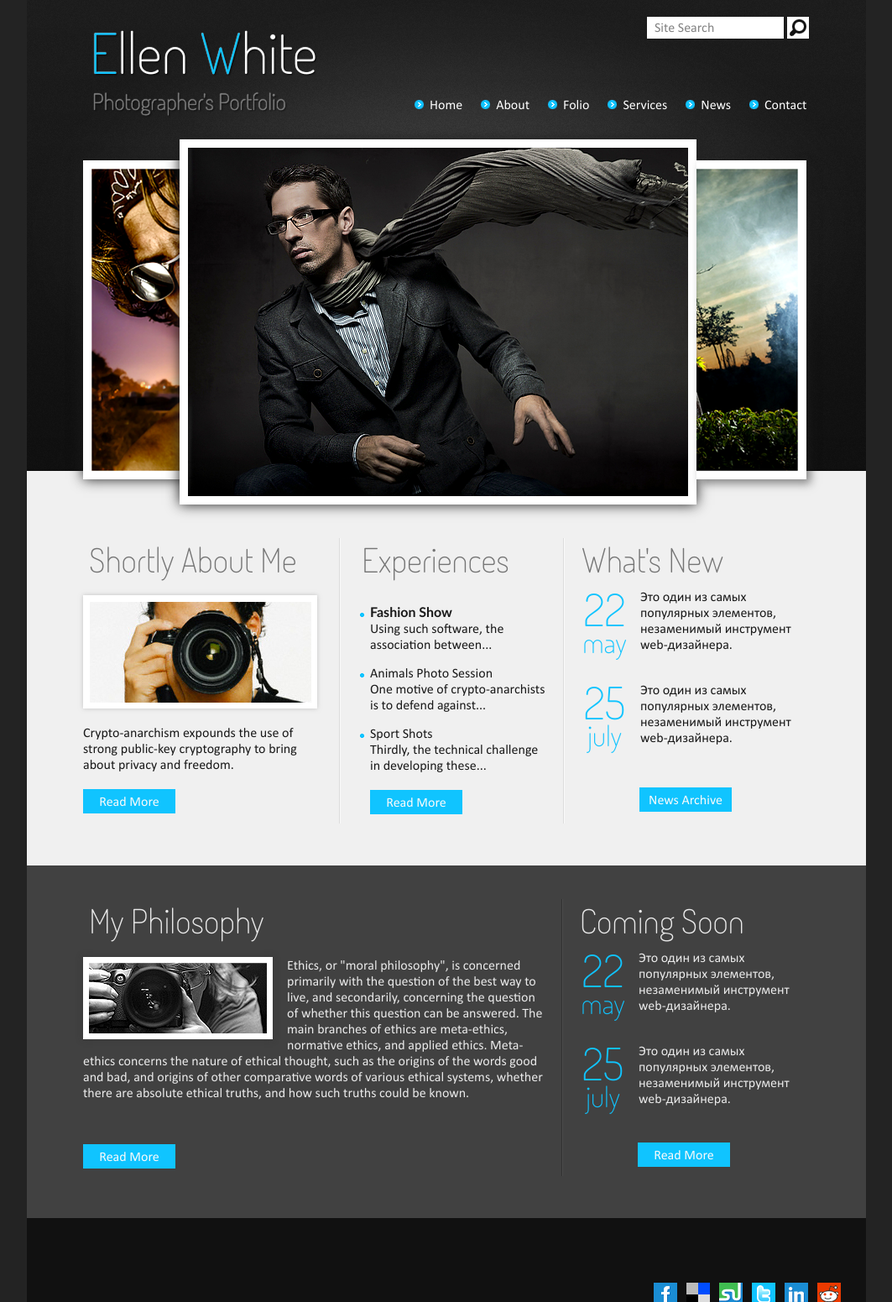
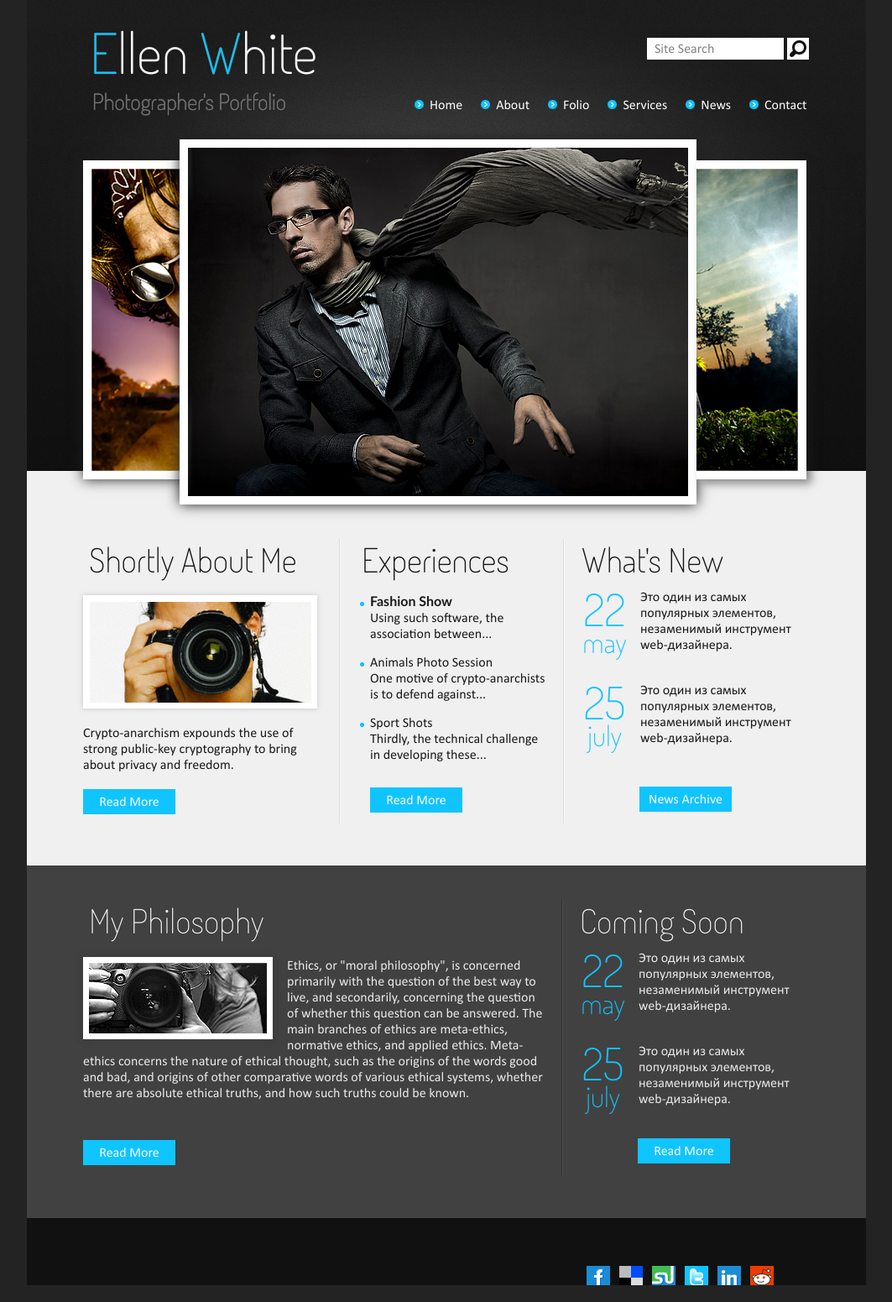
Before and after one commit to ololobus/Educational, a PHP site: page / in a window 1280 px wide. Shown: the whole page at 84% size, without its empty margins (108-1171 px from the left). Run offline with PHP 8.4, Linux system fonts and the light colour scheme.

Commit message:
исправления#2

```diff
--- a/page/index.html
+++ b/page/index.html
@@ -140,7 +140,9 @@
   </div>
 
   <div id="footer">
-    <img id="social" src="img/besocial.png"/>
+    <div id="social">
+      <img src="img/besocial.png"/>
+    </div>
   </div>
  </body>
 </html>
--- a/page/style.css
+++ b/page/style.css
@@ -33,6 +33,7 @@ a, a:visited, a:hover {
   background-color: rgb(16,196,255);
   padding: 5px;
   width: 100px;
+  height: 20px;
   text-align: center;
   margin-top: 20px;
 }
@@ -83,7 +84,7 @@ a, a:visited, a:hover {
   width: 290px;
   float: left;
   left: 75px;
-  text-shadow: black 1px 1px 2px, white 0 0 1px;;
+  text-shadow: black 0px 0px 2px, white 0 0 1px;
 }
 .title {
 	color: rgb(255,255,255);
@@ -98,7 +99,6 @@ a, a:visited, a:hover {
 }
 .letter {
    color: rgb(16,196,255);
-   font-size: 100%;
 }
 
 #nav {
@@ -150,7 +150,7 @@ a, a:visited, a:hover {
   position: relative;
   top: 25px;
   left: 50px;
-  box-shadow: 5px 5px 10px rgba(30,30,30,0.5);
+  box-shadow: 6px 5px 10px rgba(30,30,30,0.5);
 }
 
 #search {
@@ -159,7 +159,7 @@ a, a:visited, a:hover {
   height: 26px;
   position: relative;
   right: 61px;
-  top: 20px;
+  top: 45px;
 }
 #search input {
   height: 26px;
@@ -181,10 +181,11 @@ a, a:visited, a:hover {
   margin:0 auto;
 }
 .line1title {
-  color: rgb(117,117,117);
+  color: rgb(20,20,20);
 	font-family: "TerminalDosis-Light";
 	font-size: 30pt;
 	text-align: left;
+	text-shadow: white 0px 0px 1px;
 }
 .line1img {
   border:solid 7px white;
@@ -221,9 +222,7 @@ a, a:visited, a:hover {
 }
 #exp .bluebutton {
   margin-left: 35px;
-}
-#exp .line1text {
-  margin-top: 13px;
+  margin-top: 30px;
 }
 #exp .line1title {
   padding-left: 25px;
@@ -240,12 +239,13 @@ a, a:visited, a:hover {
 }
 #new .bluebutton {
   margin-left: 89px;
-  margin-top: 25px;
+  margin-top: 24px;
 }
 #new .line1title  {
   text-align: left;
   padding-left: 20px;
 }
+
 .line1subtitle {
   font-family: "Calibri";
   font-size: 12pt;
@@ -266,6 +266,7 @@ a, a:visited, a:hover {
 	font-size: 30pt;
 	text-align: left;
 	padding-left: 15px;
+	text-shadow: black 0px 0px 1px;
 }
 .line2img {
   border:solid 7px white;
@@ -295,6 +296,9 @@ a, a:visited, a:hover {
 #philo .line2title {
   padding-left: 7px;
 }
+#philo .bluebutton {
+  margin-top: 15px;
+}
 #soon {
   width: 285px;
   border-left: solid 1px rgb(76,76,76);
@@ -304,7 +308,7 @@ a, a:visited, a:hover {
 }
 #soon .bluebutton {
   margin-left: 89px;
-  margin-top: 18px;
+  margin-top: 13px;
 }
 #soon .eventtext {
   color: rgb(234,234,234);
@@ -314,13 +318,13 @@ a, a:visited, a:hover {
 #footer {
   background-color: rgb(17,17,17);
   width: 1000px;
-  height: 100px;
+  height: 80px;
   margin:0 auto;
 }
 
 #social {
   float: right;
   position: relative;
-  top: 77px;
-  right: 30px;
+  top: 57px;
+  right: 110px;
 }
```
